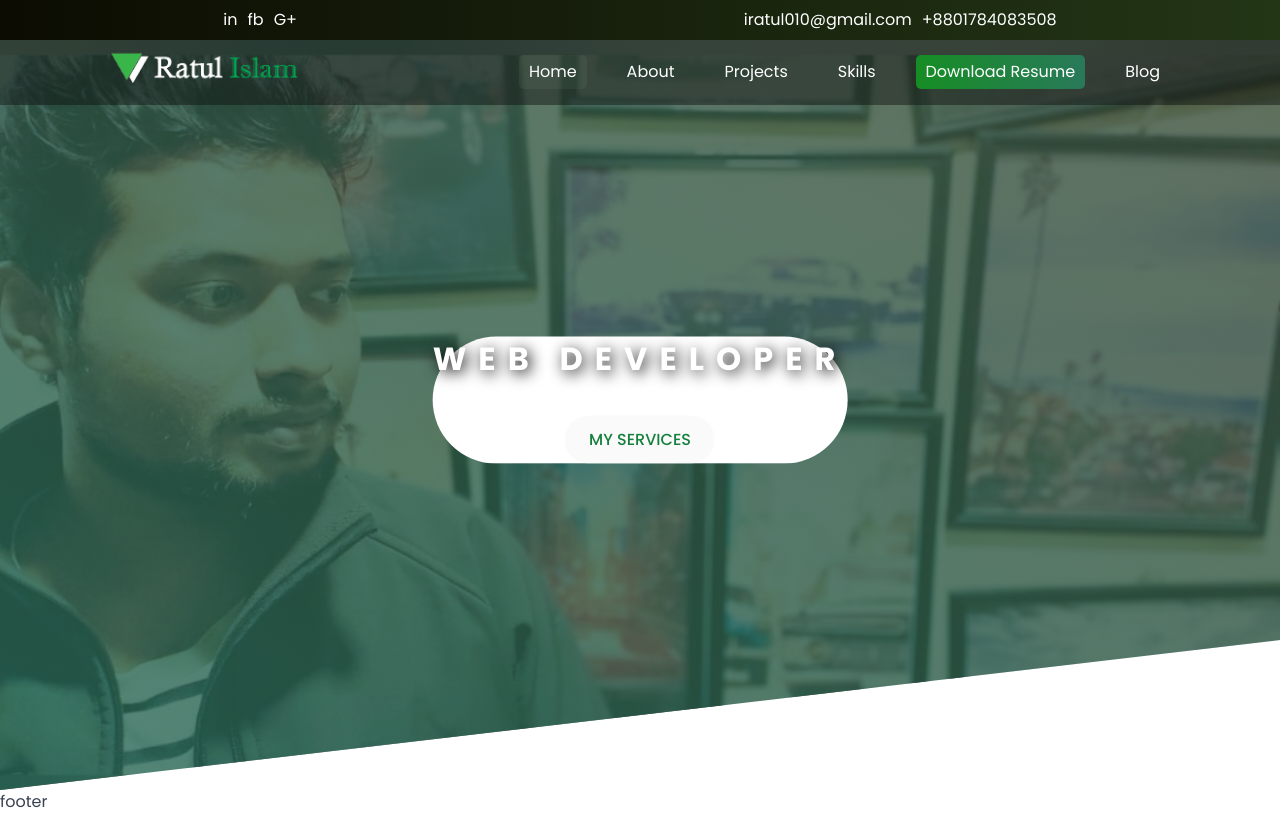
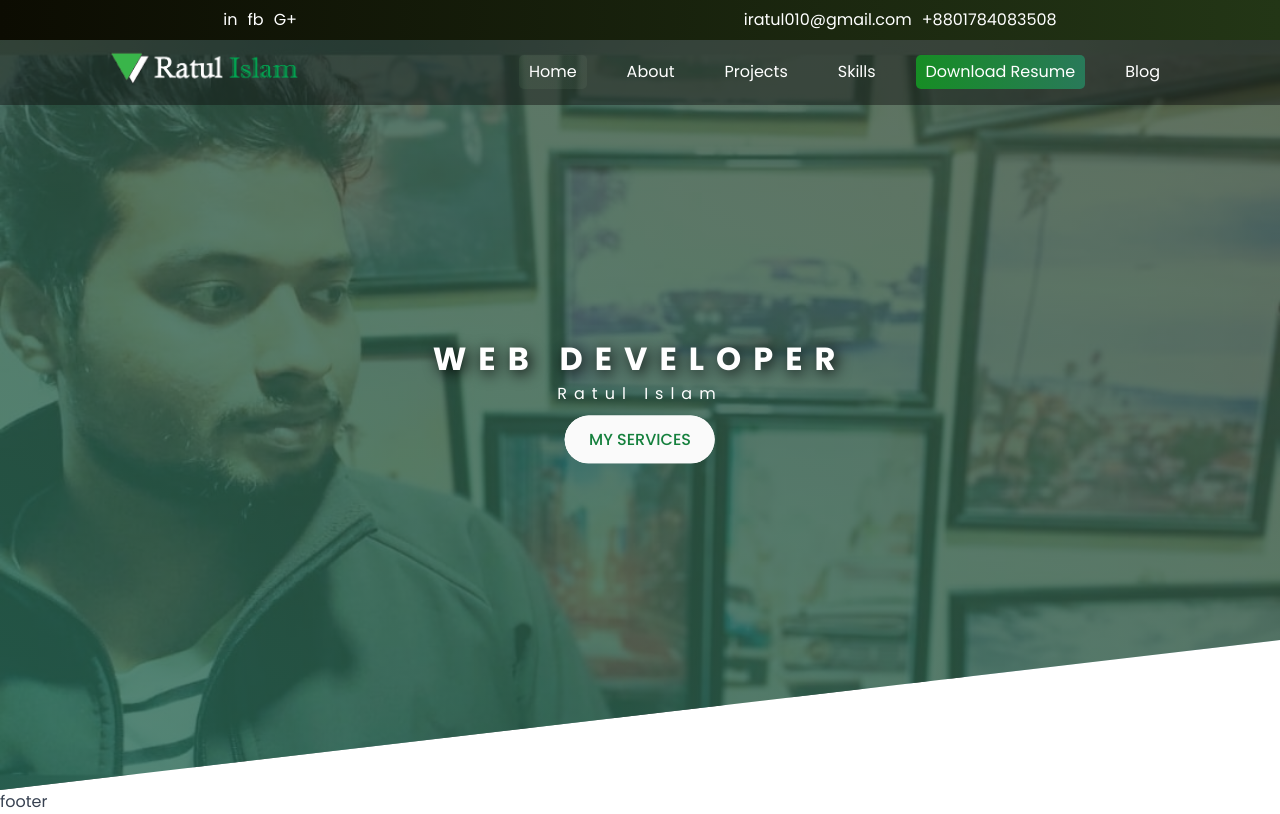
Before and after one commit to iratul010/portfolio-site, a React (Vite) app: page /homepage in a window 1280 px wide. Built offline with nearby package versions, Linux system fonts and the light colour scheme; a web font is replaced by a local one.

Commit message:
btn-animation

```diff
--- a/src/pages/Home.jsx
+++ b/src/pages/Home.jsx
@@ -73,12 +73,24 @@ const moveInRight = keyframes`
       transform: translate(1);
   }
 `;
+const moveInBottom = keyframes`
+  0%{
+      opacity: 0;
+      transform: translateY(30px);
+  }
+  80%{
+    transform: translateY(-5px);
+  }
+  100%{
+      opacity: 1;
+      transform: translate(1);
+  }
+`;
 const StyledHeading = styled(Heading)`
   letter-spacing: 1.2rem;
   text-shadow: 0.3rem 0.3rem 1.5rem black;
   animation: ${moveInLeft} 1s ease-out;
   display: block;
-
   /* animation-duration:1s;
   animation-timing-function: ease-out; */
   /* animation-delay:2s;
@@ -94,13 +106,15 @@ const P = styled.p`
 `;
 const ServiceBtn = styled(Button)`
   text-transform: uppercase;
-
   transition: all 0.2s;
-  display: inline-block;
   border-radius: 100px;
+  position: relative;
+  animation: ${moveInBottom} .5s ease-out .75s;
+  animation-fill-mode: backwards;
   &:link,
   &:visited {
-
+    color: black;
+    display: inline-block;
   }
   &:hover {
     transform: translateY(-3px);
@@ -110,11 +124,11 @@ const ServiceBtn = styled(Button)`
     transform: translateY(-1px);
     box-shadow: 0 5px 10px rgba(0, 0, 0, 0.2);
   }
-  &:focus {
+   &:focus {
     outline: 2px solid;
+  }
 
-  }
-  &::after{
+   &::after {
     content: "";
     display: inline-block;
     height: 100%;
@@ -124,20 +138,17 @@ const ServiceBtn = styled(Button)`
     top: 0;
     left: 0;
     z-index: -1;
-    transition: all .4s;
+    transition: all 0.4s;
 
   }
 
-
-  &.white-btn::after{
-
+   &.white-btn::after {
     background-color: white;
   }
-  &:hover::after{
 
+    &:hover::after {
     transform: scaleX(1.4) scaleY(1.6);
     opacity: 0;
-
   }
 `;
 function HomePage() {
```
